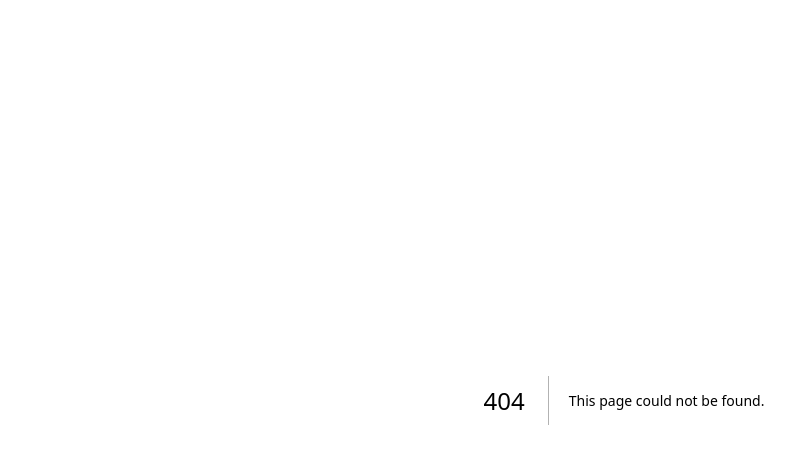
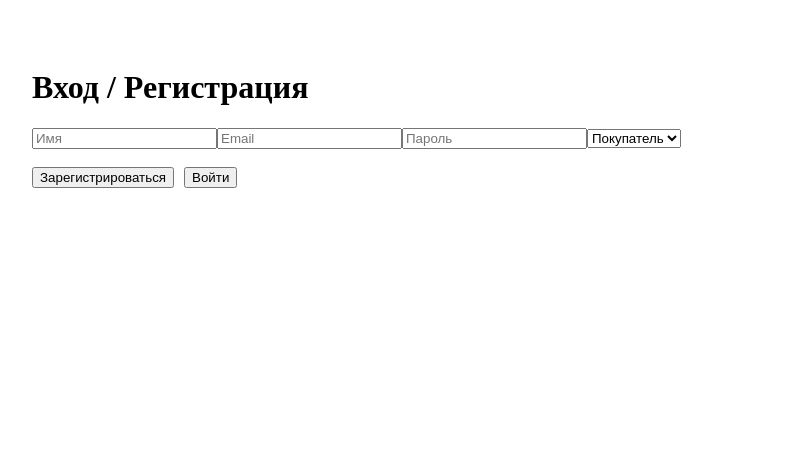
Before and after one commit to adzon812-ops/Flapy, a Next.js app: page /login in a window 1280 px wide. Before the commit this address had no page. Shown: the top 464 px of the page, without its empty margins (16-811 px from the left). Built offline with nearby package versions, Linux system fonts and the light colour scheme; no server answers.

Commit message:
Create login.js

```diff
--- /dev/null
+++ b/pages/login.js
@@ -0,0 +1,90 @@
+import { useState } from "react"
+import { supabase } from "../lib/supabase"
+import { useRouter } from "next/router"
+
+export default function Login() {
+  const router = useRouter()
+
+  const [email, setEmail] = useState("")
+  const [password, setPassword] = useState("")
+  const [fullName, setFullName] = useState("")
+  const [role, setRole] = useState("buyer")
+  const [message, setMessage] = useState("")
+
+  const handleSignUp = async () => {
+    const { data, error } = await supabase.auth.signUp({
+      email,
+      password
+    })
+
+    if (error) {
+      setMessage(error.message)
+      return
+    }
+
+    if (data?.user) {
+      await supabase.from("profiles").insert([
+        {
+          id: data.user.id,
+          full_name: fullName,
+          role: role,
+          is_verified: false
+        }
+      ])
+    }
+
+    router.push("/dashboard")
+  }
+
+  const handleSignIn = async () => {
+    const { error } = await supabase.auth.signInWithPassword({
+      email,
+      password
+    })
+
+    if (error) {
+      setMessage(error.message)
+    } else {
+      router.push("/dashboard")
+    }
+  }
+
+  return (
+    <div style={{ padding: 40 }}>
+      <h1>Вход / Регистрация</h1>
+
+      <input
+        placeholder="Имя"
+        value={fullName}
+        onChange={(e) => setFullName(e.target.value)}
+      />
+
+      <input
+        placeholder="Email"
+        value={email}
+        onChange={(e) => setEmail(e.target.value)}
+      />
+
+      <input
+        type="password"
+        placeholder="Пароль"
+        value={password}
+        onChange={(e) => setPassword(e.target.value)}
+      />
+
+      <select value={role} onChange={(e) => setRole(e.target.value)}>
+        <option value="buyer">Покупатель</option>
+        <option value="agent">Риэлтор</option>
+      </select>
+
+      <br /><br />
+
+      <button onClick={handleSignUp}>Зарегистрироваться</button>
+      <button onClick={handleSignIn} style={{ marginLeft: 10 }}>
+        Войти
+      </button>
+
+      <p>{message}</p>
+    </div>
+  )
+}
```
